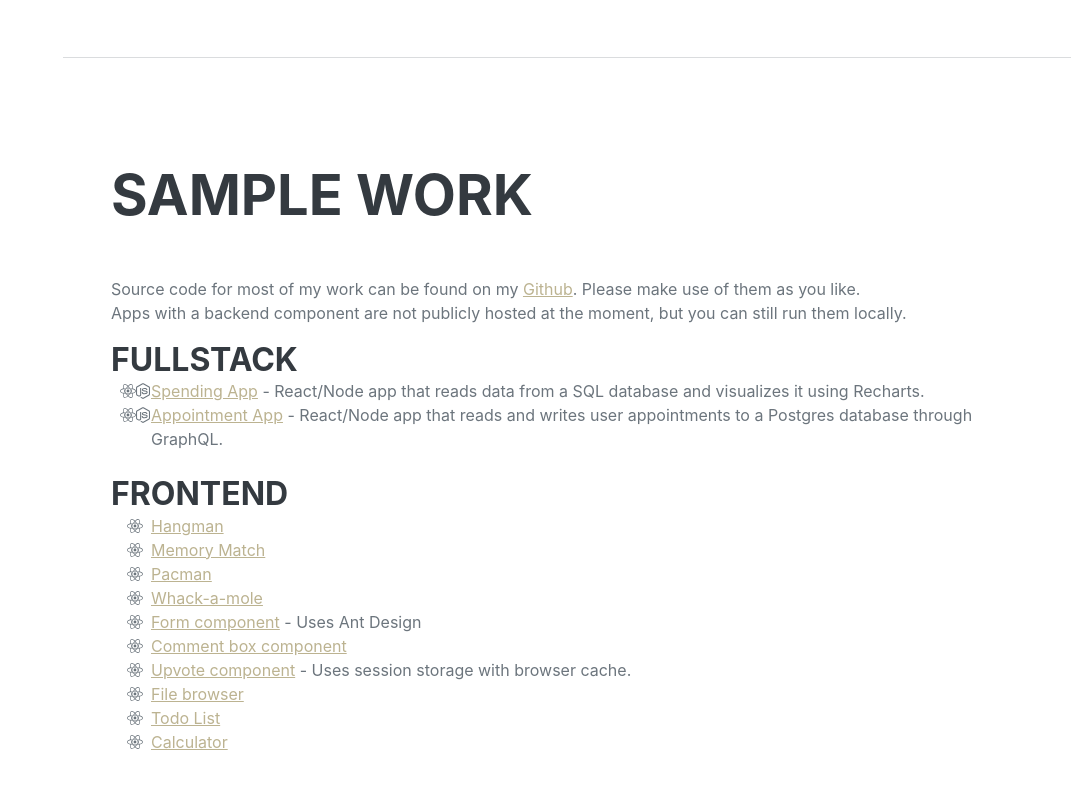
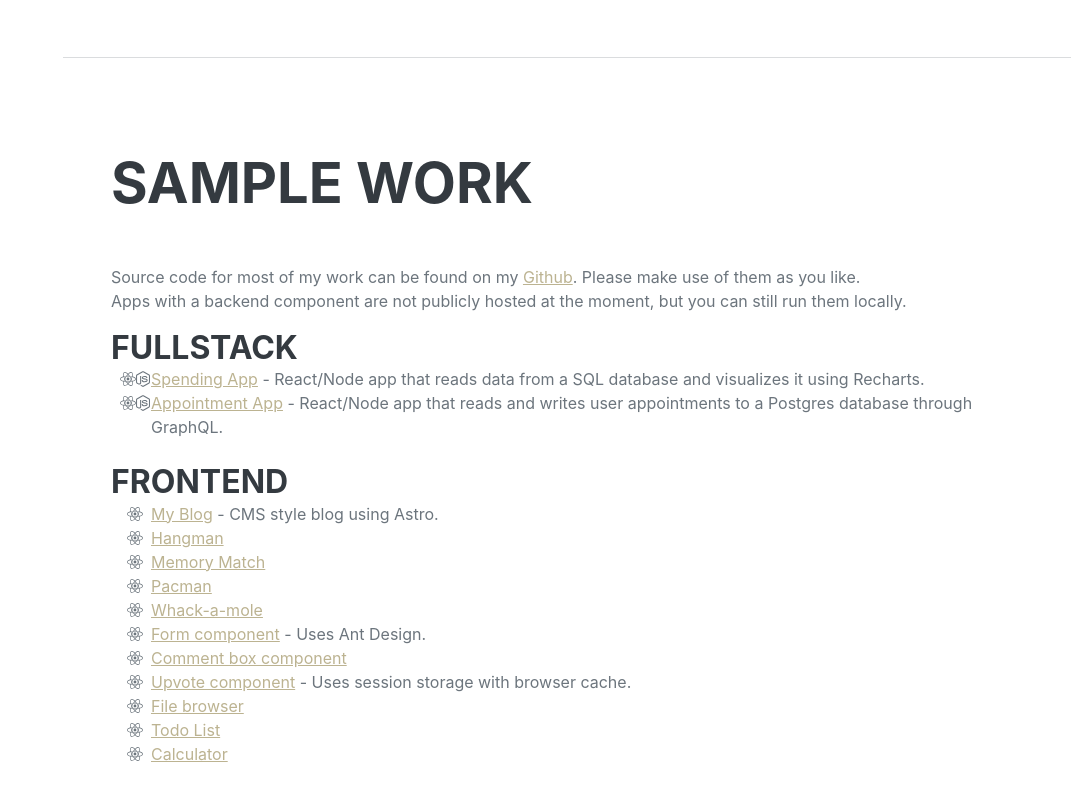
Before and after one commit to mewsu/tk-portfolio-static, a website: page index.html in a window 1280 px wide. Shown: the part 5024-5824 px from the top of the page, without its empty margins (209-1280 px from the left). Drawn offline with nearby package versions, Linux system fonts and the light colour scheme; a web font is replaced by a local one.

Commit message:
Add my blog

```diff
--- a/index.html
+++ b/index.html
@@ -448,6 +448,14 @@
             <li>
               <span class="fa-li"><i class="fab fa-react"></i></span>
               <a
+                href="https://truman-blog.netlify.app/"
+                target="_blank"
+                >My Blog</a
+              > - CMS style blog using Astro.
+            </li>
+            <li>
+              <span class="fa-li"><i class="fab fa-react"></i></span>
+              <a
                 href="https://jolly-archimedes-f646b6.netlify.app/"
                 target="_blank"
                 >Hangman</a
@@ -484,7 +492,7 @@
                 target="_blank"
                 >Form component</a
               >
-              - Uses Ant Design
+              - Uses Ant Design.
             </li>
             <li>
               <span class="fa-li"><i class="fab fa-react"></i></span>
```
